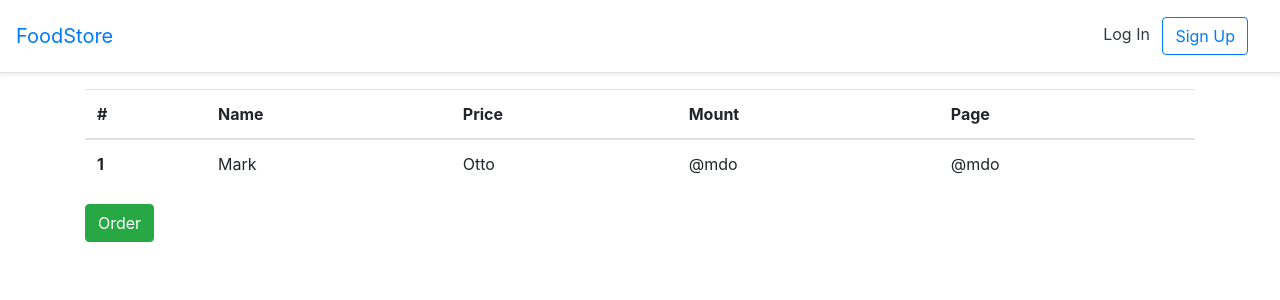
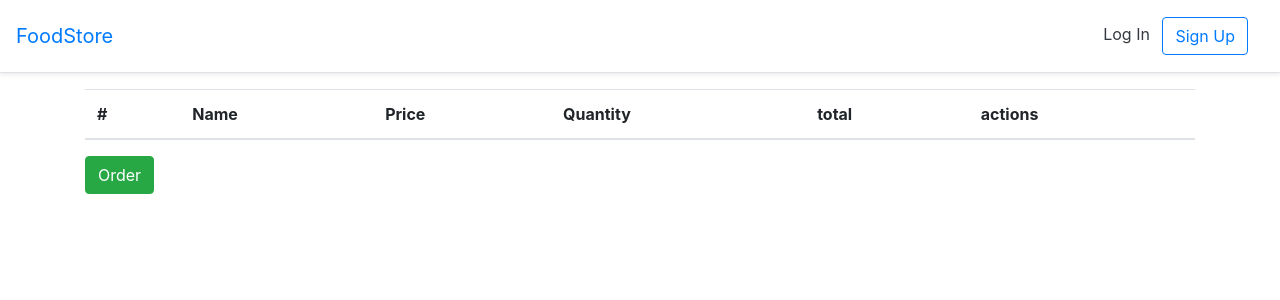
Before and after one commit to mohamad-liyaghi/django-foodstore, a Django app: page /cart/ in a window 1280 px wide. Shown: the top 300 px of the page. Run offline with Django 4.2, Linux system fonts and the light colour scheme; lists and menus that the app fills with data are empty; some libraries are stand-ins or nearby versions.

Commit message:
Cart iteration added

```diff
--- a/apps/customer/cart.py
+++ b/apps/customer/cart.py
@@ -1,3 +1,5 @@
+from restaurant.models import Food
+
 CART_SESSION_ID = 'cart'
 
 class Cart:
@@ -8,6 +10,16 @@ class Cart:
 			cart = self.session[CART_SESSION_ID] = {}
 		self.cart = cart
 
+	def __iter__(self):
+		food_ids = self.cart.keys()
+		foods = Food.objects.filter(id__in=food_ids)
+		cart = self.cart.copy()
+		for food in foods:
+			cart[str(food.id)]['product'] = food
+
+		for item in cart.values():
+			item['total_price'] = int(item['price']) * item['quantity']
+			yield item
 
 	def add(self, food, quantity):
 		food_id = str(food.id)
--- a/apps/customer/templates/customer/cart.html
+++ b/apps/customer/templates/customer/cart.html
@@ -1,6 +1,6 @@
 {% extends '_base.html' %}
 
-{% block title %}Home page{% endblock title %}
+{% block title %}Cart page{% endblock title %}
 
 {% block body %}
 <table class="table">
@@ -9,18 +9,22 @@
       <th scope="col">#</th>
       <th scope="col">Name</th>
       <th scope="col">Price</th>
-      <th scope="col">Mount</th>
-      <th scope="col">Page</th>
+      <th scope="col">Quantity</th>
+      <th scope="col">total</th>
+      <th scope="col">actions</th>
     </tr>
   </thead>
   <tbody>
+ {% for item in cart %}
     <tr>
-      <th scope="row">1</th>
-      <td>Mark</td>
-      <td>Otto</td>
-      <td>@mdo</td>
-      <td>@mdo</td>
+        <th scope="row">{{ forloop.counter }}</th>
+        <td>{{ item.product }}</td>
+        <td>{{ item.price }}</td>
+        <td>{{ item.quantity }}</td>
+        <td>{{ item.total_price }}</td>
+        <td>i</td>
     </tr>
+    {% endfor %}
   </tbody>
 </table>
 <a class="btn btn-success" style="color: white;">Order</a>
--- a/apps/customer/views.py
+++ b/apps/customer/views.py
@@ -1,6 +1,6 @@
 from django.views.generic import TemplateView, ListView, View
 from django.db.models import Q
-from django.shortcuts import redirect, get_object_or_404
+from django.shortcuts import redirect, get_object_or_404, render
 
 from restaurant.models import Food, Category
 
@@ -12,12 +12,17 @@ class HomePageView(TemplateView):
     '''
     template_name = "customer/home.html"
 
-class CartPageView(TemplateView):
+
+class CartPageView(View):
     '''
         Show user orders
     '''
-    template_name = "customer/cart.html"
 
+    def get(self, request):
+        cart = Cart(request)
+        a = request.session.get('cart')
+        print(a)
+        return render(request, "customer/cart.html", {'cart': cart})
 
 class CartAddView(View):
 
```
